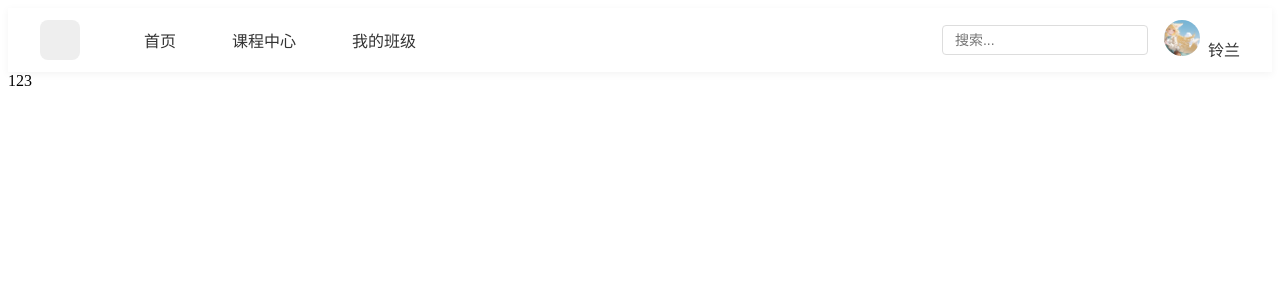
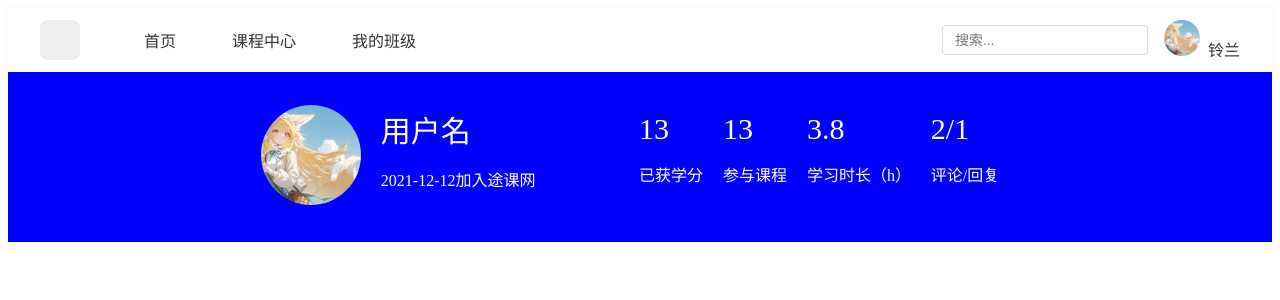
Before and after one commit to Alirea10/vue-edu, a Vue app: page /user in a window 1280 px wide. Shown: the top 300 px of the page. Built offline with nearby package versions, Linux system fonts and the light colour scheme.

Commit message:
user:添加头部信息栏

```diff
--- a/src/components/user.vue
+++ b/src/components/user.vue
@@ -1,11 +1,85 @@
 <script setup lang="ts">
-
+import { ref } from 'vue'
+const avatar = "/assets/images/img.jpg"
 </script>
 
 <template>
-123
+  <div class="main">
+    <!--  头部信息栏  -->
+    <div class="header">
+      <div class="header_left">
+        <div class="avatar" >
+          <img :src=avatar alt="头像">
+        </div>
+        <div class="name">
+          <span>用户名</span>
+          <p>2021-12-12加入途课网</p>
+        </div>
+      </div>
+      <div class="header_right">
+        <div class="credit">
+          <span>13</span>
+          <p>已获学分</p>
+        </div>
+        <div class="project">
+          <span>13</span>
+          <p>参与课程</p>
+        </div>
+        <div class="time">
+          <span>3.8</span>
+          <p>学习时长（h）</p>
+        </div>
+        <div class="comment">
+          <span>2/1</span>
+          <p>评论/回复</p>
+        </div>
+      </div>
+    </div>
+  </div>
 </template>
 
 <style scoped lang="scss">
+.header{
+  width: 100%;
+  height: 170px;
+  background-color:blue;
+  display: flex;
+  justify-content: space-between;
+  align-items: center;
+}
+.header .header_left{
+  display: flex;
+  justify-content: flex-start;
+  align-items: center;
+  padding-left: 20%;
+  width: 300px;
+  height: 100%;
+}
+.header .header_left .avatar img{
+  width: 100px;
+  height: 100px;
+  border-radius: 50%;
+  background: #ccc;
+  object-fit: cover;
+}
+.header .header_left .name{
+  padding-left: 20px;
+  color: white;
+}
+.header .header_left .name span{
+  font-size: 30px;
+}
+.header .header_right{
+  display: flex;
+  justify-content:space-evenly;
+  align-items: center;
+  color: white;
+  padding-right: 20%;
+  width: 400px;
+  height: 100%;
+}
+.header .header_right div span{
+  font-size: 30px;
+}
 
 </style>
```
